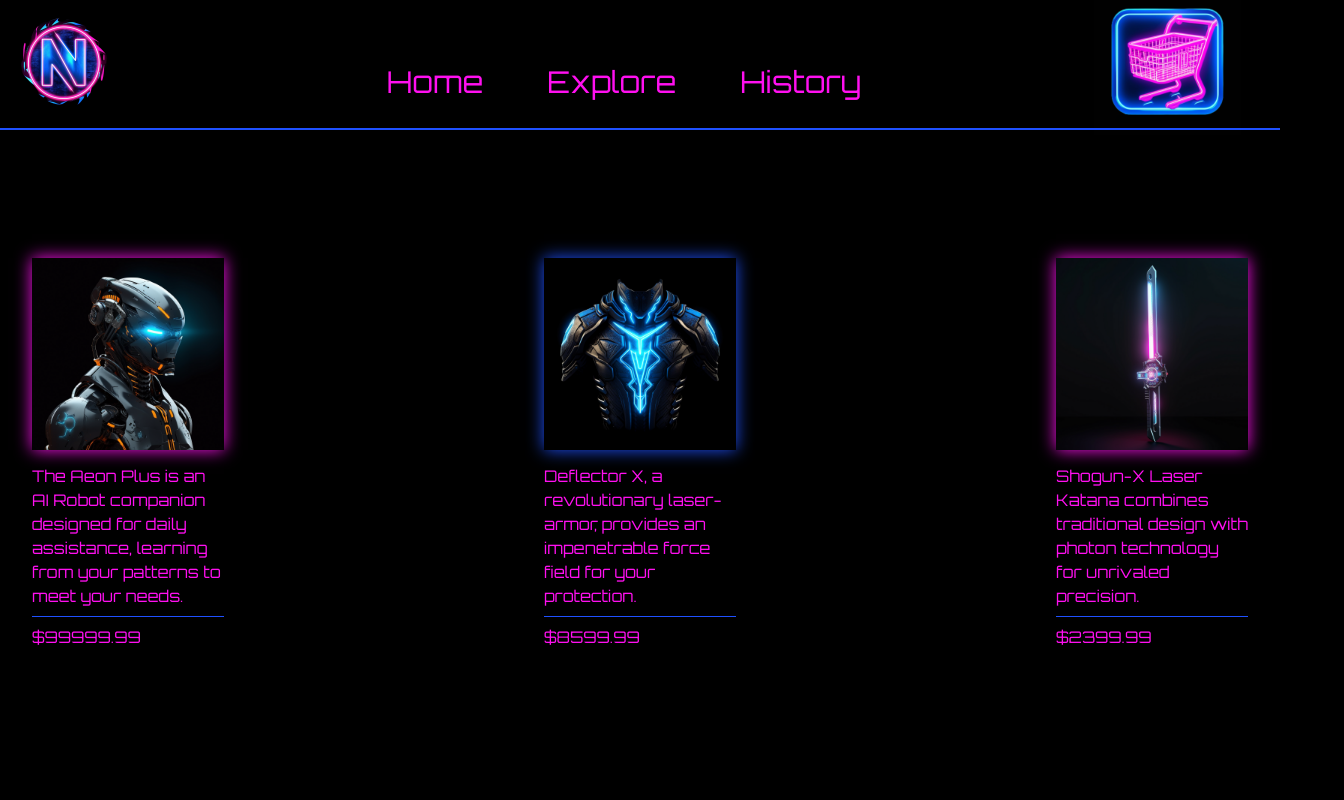
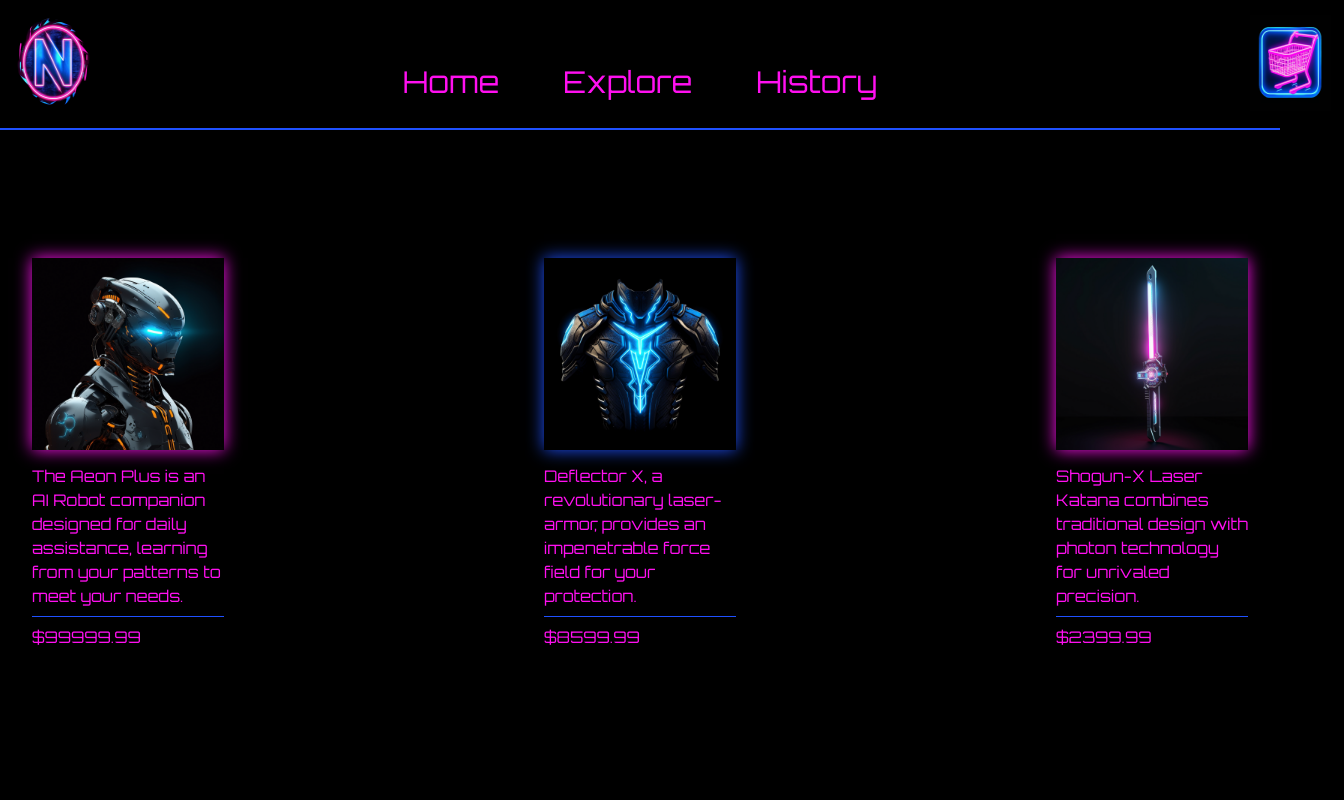
Before and after one commit to OblivionNoirV2/NeonNights, a React (Create React App) app: page / in a window 1280 px wide. Shown: the top 800 px of the page, 1344 px wide, since content can reach past the window. Built offline with nearby package versions, Linux system fonts and the light colour scheme.

Commit message:
fix scaling inconsistencies

```diff
--- a/src/App.tsx
+++ b/src/App.tsx
@@ -10,7 +10,7 @@ import History from './History';
 import ProductPage from './ProductPage';
 import { CartContext } from './Context';
 //Want big night, synthy, future club vibes. Dark
-
+import ne from './assets/Neon Underground.wav';
 //do a cool gradient thing
 //clicking on logo will act as home button
 
@@ -46,7 +46,7 @@ const ReallyCoolScrollingText = () => {
   }, []);
 
   return (
-    <div className='overflow-hidden w-2/3  mt-2 flex flex-col items-center mr-4 text-2xl'>
+    <div className='overflow-hidden w-2/3 mr-16 mt-2 flex flex-col items-center text-2xl'>
       <p className="whitespace-nowrap px-4 animate-ad">
         {ad}
       </p>
@@ -76,12 +76,13 @@ const ReallyCoolScrollingText = () => {
     </div>
   );
 };
+//acting a bit weird
 const SiteLogo = () => {
   return (
-    <section className='w-48 '>
+    <section className='w-1/12 h-1/12'>
       <Link to='/'>
         <img src={require("./assets/NNlogo.png")} alt="logo"
-          className="h-full w-auto flex" />
+          className="h-full w-auto flex " />
       </Link>
     </section>
   )
@@ -90,25 +91,23 @@ const SiteLogo = () => {
 showing how many items are in the cart(number of strings in the array)*/
 const CartIcon = () => {
   return (
-    <div className='w-48 mr-4 -mt-8'>
-      <button className='cart-btn'>
-        <Link to='/Checkout'>
-          <img src={require("./assets/cart.png")} alt="cart"
-            className="h-full w-auto flex" />
-        </Link>
-      </button>
+    <div className='w-1/12 -mr-16'>
+      <Link to='/Checkout'>
+        <img src={require("./assets/cart.png")} alt="cart"
+          className="h-full w-auto flex" />
+      </Link>
     </div>
   )
 };
+
 
 const Navbar = () => {
   return (
     <section className='sticky top-0'>
       <nav className='main-nav  bg-black neon-text w-full
-      h-32 flex justify-between mr-4'>
+      h-32 flex justify-between'>
         <SiteLogo />
         <ReallyCoolScrollingText />
-
         <CartIcon />
       </nav>
       <hr></hr>
@@ -119,9 +118,34 @@ const Navbar = () => {
 
 
 function App() {
+  const [isThemeSongOn, setIsThemeSongOn] = useState(false);
+  const [NE, setNE] = useState(new Audio(ne));
+  const VolButton: React.FC = () => {
+    return (
+      <div className='w-full flex justify-end'>
+        <button onClick={() => toggleThemeSong}
+          className='text-white mr-4'>
+          click me
+        </button>
+      </div>
+    )
+  }
+
+
+  function toggleThemeSong() {
+    if (isThemeSongOn) {
+      NE.pause();
+      setIsThemeSongOn(false);
+    }
+    else {
+      NE.play();
+      setIsThemeSongOn(true);
+    }
+  }
   return (
     <>
       <Navbar />
+
       <Routes>
         <Route path='/History' element={<History />} />
         <Route path='/Checkout' element={<Checkout />} />
--- /dev/null
+++ b/src/declarations.d.ts
@@ -0,0 +1,5 @@
+//makes the audio files work
+declare module "*.wav" {
+    const src: string;
+    export default src;
+}
```
